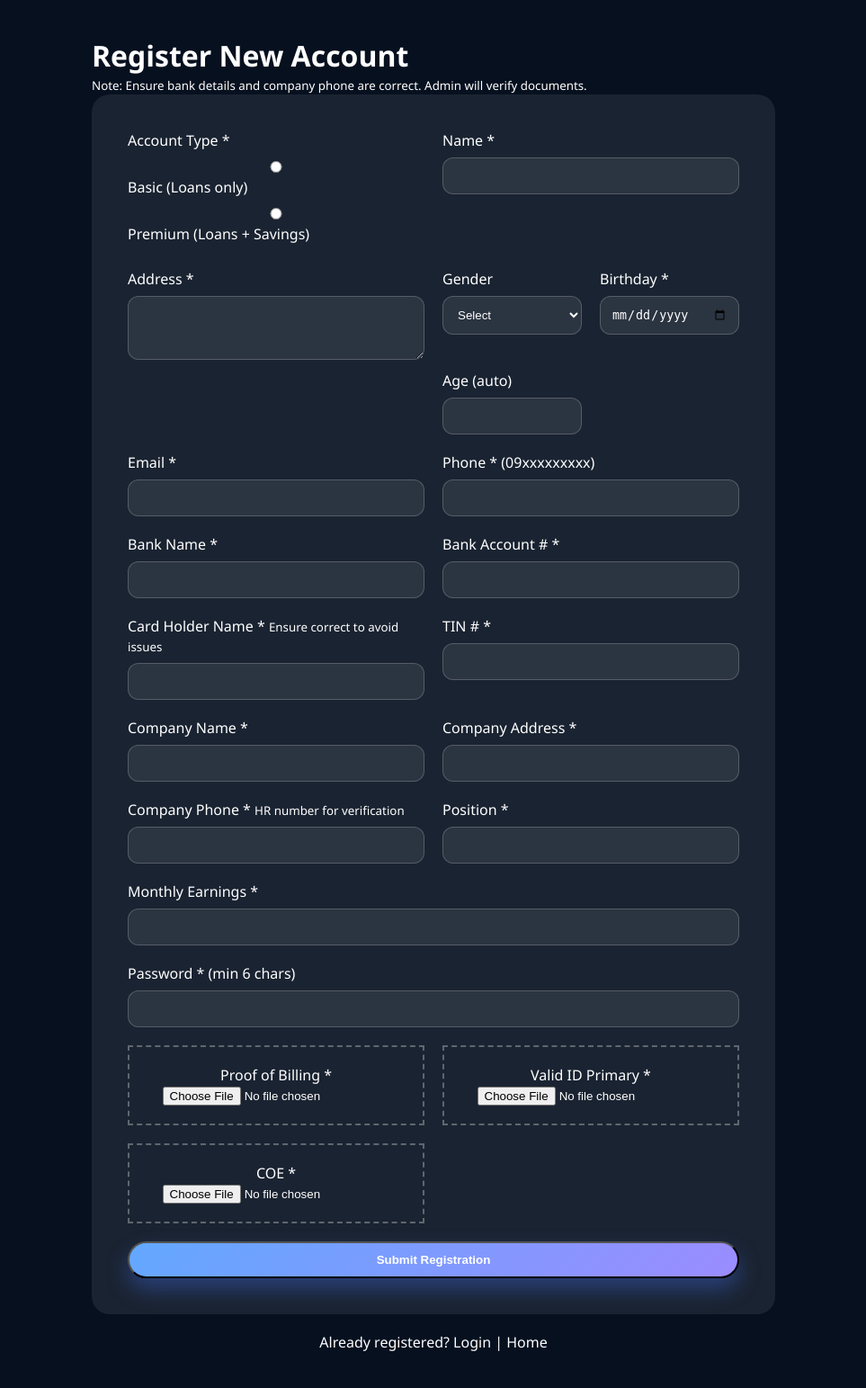
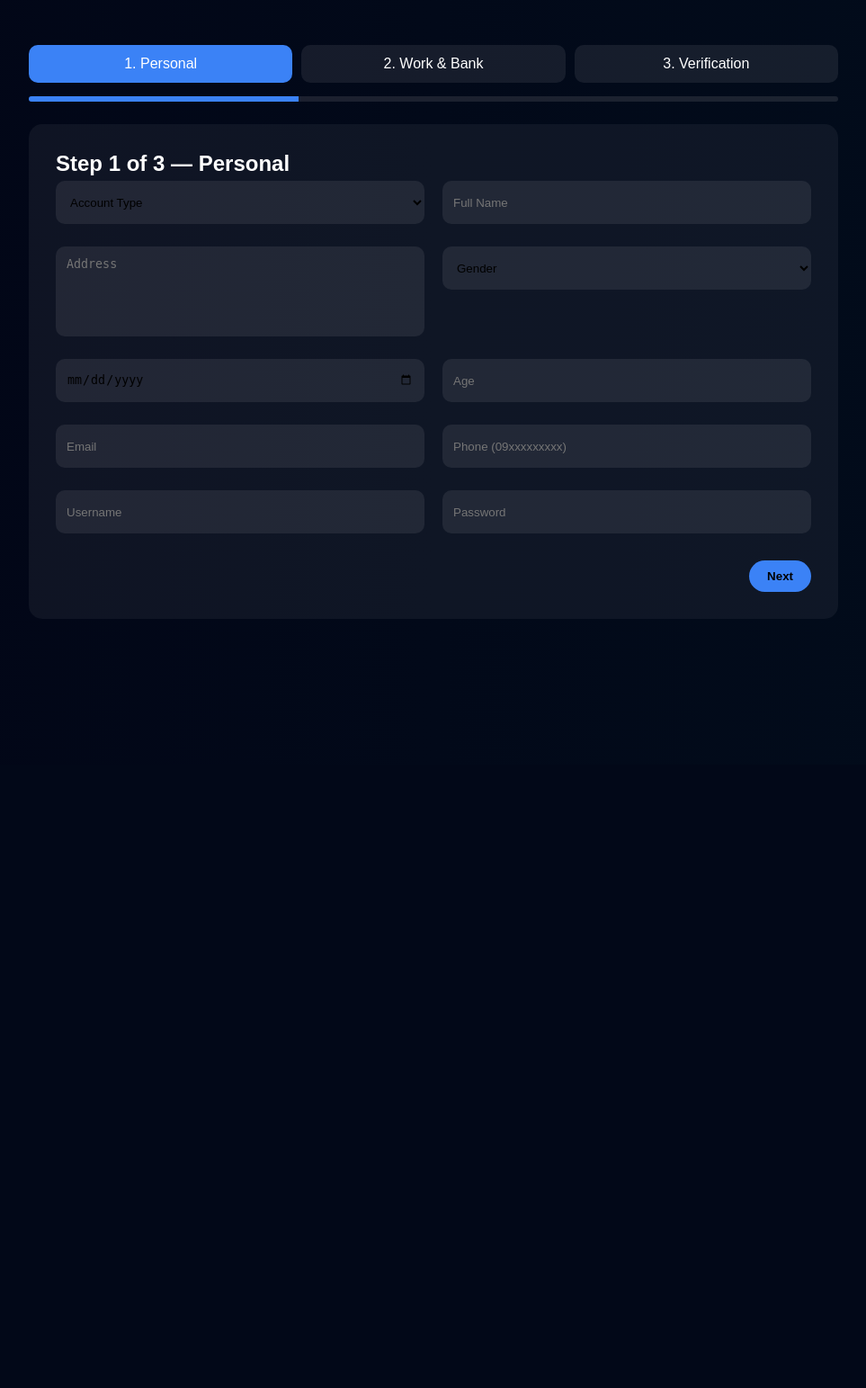
Before and after one commit to itlognatorta/WS301-LOAN, a PHP site: page /register.php in a window 1280 px wide. Shown: the whole page at 90% size, without its empty margins (158-1121 px from the left). After the commit the page ends 688 px from the top, so only its background shows below. Run offline with PHP 8.4, Linux system fonts and the light colour scheme; a stand-in replaces the project's code that opens the database connection.

Commit message:
address og font color need adjustment

```diff
--- a/db_connect.php
+++ b/db_connect.php
@@ -30,42 +30,3 @@ if ($_SERVER['REQUEST_METHOD'] === 'POST') {
     }
 }
 ?>
-<!DOCTYPE html>
-<html lang="en">
-<head>
-    <meta charset="UTF-8">
-    <meta name="viewport" content="width=device-width, initial-scale=1.0">
-    <title>Login | Loan System</title>
-    <link rel="stylesheet" href="index.css">
-    <style>
-        .login-container { max-width: 420px; margin: 0 auto; padding: 60px 20px; }
-        .login-form { background: rgba(255,255,255,0.1); padding: 40px; border-radius: 20px; }
-        .form-group { margin-bottom: 20px; }
-        .form-group label { display: block; margin-bottom: 8px; }
-        .form-group input { width: 100%; padding: 14px; border: 1px solid rgba(255,255,255,0.2); background: rgba(255,255,255,0.08); border-radius: 12px; color: white; }
-        .form-group input::placeholder { color: #aaa; }
-        .btn-login { width: 100%; }
-        .admin-link { text-align: center; margin-top: 20px; }
-    </style>
-</head>
-<body>
-    <div class="login-container">
-        <h1>Login to your account</h1>
-        <?php if ($error): ?><p style="color: #ff6b6b; margin-bottom: 20px;"><?php echo $error; ?></p><?php endif; ?>
-        <form method="POST" class="login-form">
-            <div class="form-group">
-                <label for="username">Username or Email</label>
-                <input type="text" id="username" name="username" required value="<?php echo htmlspecialchars($_POST['username'] ?? ''); ?>">
-            </div>
-            <div class="form-group">
-                <label for="password">Password</label>
-                <input type="password" id="password" name="password" required>
-            </div>
-            <button type="submit" class="btn btn-primary btn-login">Login</button>
-        </form>
-        <div class="admin-link">
-            <a href="admin/login.php">Admin Login</a> | <a href="register.php">Register</a>
-        </div>
-    </div>
-</body>
-</html>
--- /dev/null
+++ b/register.css
@@ -0,0 +1,123 @@
+/* BACKGROUND */
+body {
+    background: linear-gradient(to right, #020617, #020c1b);
+    color: white;
+    font-family: Arial, sans-serif;
+}
+
+/* CONTAINER */
+.register-wrapper {
+    max-width: 900px;
+    margin: 50px auto;
+}
+
+/* STEPS */
+.steps {
+    display: flex;
+    gap: 10px;
+    margin-bottom: 15px;
+}
+.step {
+    flex: 1;
+    padding: 12px;
+    text-align: center;
+    border-radius: 10px;
+    background: rgba(255,255,255,0.08);
+}
+.step.active {
+    background: #3b82f6;
+}
+
+/* PROGRESS */
+.progress-bar {
+    height: 6px;
+    background: rgba(248, 243, 243, 0.1);
+    border-radius: 10px;
+    overflow: hidden;
+    margin-bottom: 25px;
+}
+.progress {
+    height: 100%;
+    width: 33%;
+    background: #3b82f6;
+}
+
+/* FORM */
+.form-card {
+    background: rgba(255,255,255,0.05);
+    padding: 30px;
+    border-radius: 15px;
+}
+
+/* GRID */
+.form-row {
+    display: grid;
+    grid-template-columns: 1fr 1fr;
+    gap: 20px; /* spacing between fields */
+    color: black;
+    margin-bottom: 10px;
+}
+
+/* INPUT STYLE */
+input, select, textarea {
+    width: 100%;
+    padding: 12px;
+    border-radius: 10px;
+    border: none;
+    background: rgba(255,255,255,0.08);
+    color: rgb(0, 0, 0);
+    margin: 5px 0; /* spacing fix */
+}
+
+/* TEXTAREA HEIGHT FIX */
+textarea {
+    min-height: 100px;
+    resize: none;
+}
+
+/* BUTTONS */
+.btn-group {
+    display: flex;
+    justify-content: flex-end;
+    gap: 10px;
+    margin-top: 25px;
+}
+
+.btn {
+    padding: 10px 20px;
+    border-radius: 20px;
+    border: none;
+    cursor: pointer;
+}
+
+.btn-next { background: #3b82f6; }
+.btn-back { background: gray; }
+
+/* STEP VISIBILITY */
+.step-content { display: none; }
+.step-content.active { display: block; }
+
+/* MOBILE */
+@media(max-width:768px){
+    .form-row {
+        grid-template-columns: 1fr;
+    }
+}
+
+/* Make textarea same height as inputs */
+textarea {
+    height: 48px;
+    resize: none;
+}
+
+/* Align inputs perfectly */
+.form-row input,
+.form-row select,
+.form-row textarea {
+    height: 48px;
+}
+
+/* Fix spacing consistency */
+.form-row {
+    margin-bottom: 15px;
+}
--- a/register.php
+++ b/register.php
@@ -1,233 +1,254 @@
 <?php
-session_start();
-require_once __DIR__ . '/db_connect_new.php';
-require_once __DIR__ . '/includes/config.php';
+require_once __DIR__ . '/db_connect.php';
 
 $error = '';
 $success = '';
 
 if ($_SERVER['REQUEST_METHOD'] === 'POST') {
-    // Gather data
-    $account_type = sanitize_input($_POST['account_type']);
-    $name = sanitize_input($_POST['name']);
-    $address = sanitize_input($_POST['address']);
-    $gender = sanitize_input($_POST['gender'] ?? '');
+
+    // Collect data
+    $account_type = $_POST['account_type'];
+    $name = $_POST['name'];
+    $address = $_POST['address'];
+    $gender = $_POST['gender'];
     $birthday = $_POST['birthday'];
-    $email = sanitize_input($_POST['email']);
-    $phone = sanitize_input($_POST['phone']);
-    $bank_name = sanitize_input($_POST['bank_name']);
-    $bank_account = sanitize_input($_POST['bank_account']);
-    $account_holder = sanitize_input($_POST['account_holder']);
-    $tin = sanitize_input($_POST['tin']);
-    $company_name = sanitize_input($_POST['company_name']);
-    $company_address = sanitize_input($_POST['company_address']);
-    $company_phone = sanitize_input($_POST['company_phone']);
-    $position = sanitize_input($_POST['position']);
-    $monthly_earnings = floatval($_POST['monthly_earnings']);
-    $password = $_POST['password'];
-    $username = $email; // Use email as username
+    $email = $_POST['email'];
+    $contact = $_POST['contact'];
+    $username = $_POST['username'];
+    $password = password_hash($_POST['password'], PASSWORD_DEFAULT);
 
-    // Validation
+    $bank_name = $_POST['bank_name'];
+    $bank_acc = $_POST['bank_acc'];
+    $card_name = $_POST['card_name'];
+
+    $tin = $_POST['tin'];
+
+    $company_name = $_POST['company_name'];
+    $company_address = $_POST['company_address'];
+    $company_phone = $_POST['company_phone'];
+    $position = $_POST['position'];
+    $earnings = $_POST['earnings'];
+
     $errors = [];
 
-    if (!in_array($account_type, ['basic', 'premium'])) $errors[] = 'Invalid account type.';
-    if (empty($name)) $errors[] = 'Name required.';
-    if (empty($address)) $errors[] = 'Address required.';
-    if (empty($birthday) || strtotime($birthday) === false) $errors[] = 'Valid birthday required.';
-    if (calculate_age($birthday) < 18) $errors[] = 'Must be at least 18 years old.';
-    if (!validate_email($email)) $errors[] = 'Valid email required.';
-    if (!validate_ph_phone($phone)) $errors[] = 'Valid PH phone required.';
-    if (empty($bank_name) || empty($bank_account) || empty($account_holder)) $errors[] = 'Bank details required.';
-    if (empty($tin)) $errors[] = 'TIN required.';
-    if (empty($company_name) || empty($company_address) || empty($company_phone) || empty($position)) $errors[] = 'Company details required.';
-    if ($monthly_earnings <= 0) $errors[] = 'Monthly earnings must be positive.';
-    if (strlen($password) < 6) $errors[] = 'Password min 6 chars.';
+    // VALIDATIONS
+    if(strlen($username) < 6) $errors[] = "Username must be at least 6 characters.";
+    if(!filter_var($email, FILTER_VALIDATE_EMAIL)) $errors[] = "Invalid email.";
+    if(!preg_match('/^09[0-9]{9}$/', $contact)) $errors[] = "Invalid PH contact number.";
 
-    // Check duplicates/blocked
-    if ($dbConnected && $pdo) {
-        $stmt = $pdo->prepare("SELECT id FROM users WHERE email = ? OR phone = ? OR tin = ?");
-        $stmt->execute([$email, $phone, $tin]);
-        if ($stmt->fetch()) $errors[] = 'Email, phone, or TIN already registered.';
-
-        $stmt = $pdo->prepare("SELECT id FROM blocked_emails WHERE email = ?");
-        $stmt->execute([$email]);
-        if ($stmt->fetch()) $errors[] = 'Email blocked.';
-
-        if ($account_type === 'premium' && is_premium_limit_reached($pdo)) $errors[] = 'Premium slots full (max 50).';
-    }
-
-    if (empty($errors)) {
-        // Uploads
-        $proof_path = handle_upload($_FILES['proof_billing'], $pdo->lastInsertId() ?: time(), 'proof_billing') ?: '';
-        $id_path = handle_upload($_FILES['valid_id'], $pdo->lastInsertId() ?: time(), 'valid_id') ?: '';
-        $coe_path = handle_upload($_FILES['coe'], $pdo->lastInsertId() ?: time(), 'coe') ?: '';
-
-        if (empty($proof_path) || empty($id_path) || empty($coe_path)) $errors[] = 'All uploads required.';
-
-        if (empty($errors)) {
-            $password_hash = hash_password($password);
-            $stmt = $pdo->prepare("INSERT INTO users (username, email, password_hash, account_type, name, address, gender, birthday, phone, bank_name, bank_account, account_holder, tin, company_name, company_address, company_phone, position, monthly_earnings, proof_billing_path, valid_id_path, coe_path) VALUES (?, ?, ?, ?, ?, ?, ?, ?, ?, ?, ?, ?, ?, ?, ?, ?, ?, ?, ?, ?, ?)");
-            $result = $stmt->execute([$username, $email, $password_hash, $account_type, $name, $address, $gender, $birthday, $phone, $bank_name, $bank_account, $account_holder, $tin, $company_name, $company_address, $company_phone, $position, $monthly_earnings, $proof_path, $id_path, $coe_path]);
-
-            if ($result) {
-                $success = 'Registration submitted! Pending admin approval.';
-            } else {
-                $errors[] = 'Registration failed. Try again.';
-            }
+    // Premium limit
+    if($account_type == "Premium"){
+        $stmt = $pdo->query("SELECT COUNT(*) as total FROM users WHERE account_type='Premium'");
+        $row = $stmt->fetch();
+        if($row['total'] >= 50){
+            $errors[] = "Premium slots are full.";
         }
     }
 
-    $error = implode('<br>', $errors);
+    // Uploads
+    $proof = $_FILES['proof']['name'];
+    $valid_id = $_FILES['valid_id']['name'];
+    $coe = $_FILES['coe']['name'];
+
+    if(empty($proof) || empty($valid_id) || empty($coe)){
+        $errors[] = "All uploads are required.";
     }
 
+    if(empty($errors)){
+
+        move_uploaded_file($_FILES['proof']['tmp_name'], "uploads/".$proof);
+        move_uploaded_file($_FILES['valid_id']['tmp_name'], "uploads/".$valid_id);
+        move_uploaded_file($_FILES['coe']['tmp_name'], "uploads/".$coe);
+
+        $stmt = $pdo->prepare("INSERT INTO users
+        (account_type,name,address,gender,birthday,email,contact,username,password,
+        bank_name,bank_acc,card_name,tin,company_name,company_address,company_phone,
+        position,earnings,proof,valid_id,coe,status)
+        VALUES (?,?,?,?,?,?,?,?,?,?,?,?,?,?,?,?,?,?,?,?,?,'Pending')");
+
+        $stmt->execute([
+            $account_type,$name,$address,$gender,$birthday,$email,$contact,$username,$password,
+            $bank_name,$bank_acc,$card_name,$tin,$company_name,$company_address,$company_phone,
+            $position,$earnings,$proof,$valid_id,$coe
+        ]);
+
+        $success = "Registration submitted! Waiting for admin approval.";
+    } else {
+        $error = implode("<br>", $errors);
+    }
+}
 ?>
+
 <!DOCTYPE html>
 <html lang="en">
 <head>
 <meta charset="UTF-8">
-    <meta name="viewport" content="width=device-width, initial-scale=1.0">
 <title>Register | Loan System</title>
 <link rel="stylesheet" href="index.css">
-    <style>
-        .register-container { max-width: 800px; margin: 0 auto; padding: 40px 20px; }
-        .register-form { background: rgba(255,255,255,0.08); padding: 40px; border-radius: 20px; }
-        .form-row { display: grid; grid-template-columns: 1fr 1fr; gap: 20px; }
-        .form-group { margin-bottom: 20px; }
-        .form-group label { display: block; margin-bottom: 8px; }
-        .form-group input, .form-group select, .form-group textarea { width: 100%; padding: 12px; border: 1px solid rgba(255,255,255,0.2); background: rgba(255,255,255,0.08); border-radius: 12px; color: white; }
-        .upload-group { border: 2px dashed rgba(255,255,255,0.3); padding: 20px; text-align: center; }
-        .btn-register { width: 100%; margin-top: 20px; }
-        @media (max-width: 768px) { .form-row { grid-template-columns: 1fr; } }
-    </style>
-    <script>
-        function calcAge() {
-            const bday = new Date(document.getElementById('birthday').value);
-            const today = new Date();
-            let age = today.getFullYear() - bday.getFullYear();
-            const m = today.getMonth() - bday.getMonth();
-            if (m < 0 || (m === 0 && today.getDate() < bday.getDate())) age--;
-            document.getElementById('age').value = age;
-        }
-    </script>
+<link rel="stylesheet" href="register.css">
+
 </head>
-<body>
-    <div class="register-container">
-        <h1>Register New Account</h1>
-        <p><small>Note: Ensure bank details and company phone are correct. Admin will verify documents.</small></p>
-        <?php if ($error): ?><p style="color: #ff6b6b; margin-bottom: 20px;"><?php echo $error; ?></p><?php endif; ?>
-        <?php if ($success): ?><p style="color: #4ade80; margin-bottom: 20px;"><?php echo $success; ?></p><?php endif; ?>
-        <form method="POST" enctype="multipart/form-data" class="register-form">
+
+<div class="register-wrapper">
+
+<!-- STEPS -->
+<div class="steps">
+    <div class="step active">1. Personal</div>
+    <div class="step">2. Work & Bank</div>
+    <div class="step">3. Verification</div>
+</div>
+
+<div class="progress-bar">
+    <div class="progress" id="progress"></div>
+</div>
+
+<form method="POST" enctype="multipart/form-data" class="form-card">
+
+<!-- STEP 1 -->
+<div class="step-content active">
+
+<h2>Step 1 of 3 — Personal</h2>
+
+<!-- ROW 1 -->
 <div class="form-row">
-                <div class="form-group">
-                    <label>Account Type *</label>
-                    <label><input type="radio" name="account_type" value="basic" required> Basic (Loans only)</label>
-                    <label><input type="radio" name="account_type" value="premium" required> Premium (Loans + Savings)</label>
+    <select name="account_type" required>
+        <option value="">Account Type</option>
+        <option>Basic</option>
+        <option>Premium</option>
+    </select>
+
+    <input type="text" name="name" placeholder="Full Name" required>
 </div>
-                <div class="form-group">
-                    <label>Name *</label>
-                    <input type="text" name="name" required>
-                </div>
-            </div>
+
+<!-- ROW 2 -->
 <div class="form-row">
-                <div class="form-group">
-                    <label>Address *</label>
-                    <textarea name="address" required rows="3"></textarea>
-                </div>
-                <div class="form-row">
-                    <div class="form-group">
-                        <label>Gender</label>
+    <textarea name="address" placeholder="Address" required></textarea>
+
     <select name="gender">
-                            <option value="">Select</option>
-                            <option value="male">Male</option>
-                            <option value="female">Female</option>
-                            <option value="other">Other</option>
+        <option value="">Gender</option>
+        <option>Male</option>
+        <option>Female</option>
     </select>
 </div>
-                    <div class="form-group">
-                        <label>Birthday *</label>
-                        <input type="date" id="birthday" name="birthday" onChange="calcAge()" required max="<?php echo date('Y-m-d', strtotime('-18 years')); ?>">
+
+<!-- ROW 3 -->
+<div class="form-row">
+    <input type="date" id="birthday" name="birthday" onchange="calcAge()" required>
+
+    <input type="text" id="age" placeholder="Age" readonly>
 </div>
-                    <div class="form-group">
-                        <label>Age (auto)</label>
-                        <input type="number" id="age" readonly>
+
+<!-- ROW 4 -->
+<div class="form-row">
+    <input type="email" name="email" placeholder="Email" required>
+    <input type="text" name="contact" placeholder="Phone (09xxxxxxxxx)" required>
 </div>
+
+<!-- ROW 5 -->
+<div class="form-row">
+    <input type="text" name="username" placeholder="Username" required>
+    <input type="password" name="password" placeholder="Password" required>
 </div>
+
+<div class="btn-group">
+    <button type="button" class="btn btn-next" onclick="nextStep()">Next</button>
 </div>
+
+</div>
+
+<!-- STEP 2 -->
+<div class="step-content">
+
+<h2>Step 2 of 3 — Work & Bank</h2>
+
 <div class="form-row">
-                <div class="form-group">
-                    <label>Email *</label>
-                    <input type="email" name="email" required>
+    <input type="text" name="bank_name" placeholder="Bank Name" required>
+    <input type="text" name="bank_acc" placeholder="Bank Account #" required>
 </div>
-                <div class="form-group">
-                    <label>Phone * (09xxxxxxxxx)</label>
-                    <input type="tel" name="phone" required>
+
+<div class="form-row">
+    <input type="text" name="card_name" placeholder="Card Holder Name" required>
+    <input type="text" name="tin" placeholder="TIN #" required>
 </div>
+
+<div class="form-row">
+    <input type="text" name="company_name" placeholder="Company Name" required>
+    <input type="text" name="company_address" placeholder="Company Address" required>
 </div>
+
 <div class="form-row">
-                <div class="form-group">
-                    <label>Bank Name *</label>
-                    <input type="text" name="bank_name" required>
+    <input type="text" name="company_phone" placeholder="Company Phone" required>
+    <input type="text" name="position" placeholder="Position" required>
 </div>
-                <div class="form-group">
-                    <label>Bank Account # *</label>
-                    <input type="text" name="bank_account" required>
+
+<input type="number" name="earnings" class="full-width" placeholder="Monthly Earnings" required>
+
+<div class="btn-group">
+    <button type="button" class="btn btn-back" onclick="prevStep()">Back</button>
+    <button type="button" class="btn btn-next" onclick="nextStep()">Next</button>
 </div>
+
 </div>
+
+<!-- STEP 3 -->
+<div class="step-content">
+
+<h2>Step 3 of 3 — Verification</h2>
+
 <div class="form-row">
-                <div class="form-group">
-                    <label>Card Holder Name * <small>Ensure correct to avoid issues</small></label>
-                    <input type="text" name="account_holder" required>
+    <input type="file" name="proof" required>
+    <input type="file" name="valid_id" required>
 </div>
-                <div class="form-group">
-                    <label>TIN # *</label>
-                    <input type="text" name="tin" required>
+
+<div class="form-row">
+    <input type="file" name="coe" class="full-width" required>
 </div>
+
+<div class="btn-group">
+    <button type="button" class="btn btn-back" onclick="prevStep()">Back</button>
+    <button type="submit" name="register" class="btn btn-next">Submit</button>
 </div>
-            <div class="form-row">
-                <div class="form-group">
-                    <label>Company Name *</label>
-                    <input type="text" name="company_name" required>
+
 </div>
-                <div class="form-group">
-                    <label>Company Address *</label>
-                    <input type="text" name="company_address" required>
+
+</form>
 </div>
-            </div>
-            <div class="form-row">
-                <div class="form-group">
-                    <label>Company Phone * <small>HR number for verification</small></label>
-                    <input type="tel" name="company_phone" required>
-                </div>
-                <div class="form-group">
-                    <label>Position *</label>
-                    <input type="text" name="position" required>
-                </div>
-            </div>
-            <div class="form-group">
-                <label>Monthly Earnings *</label>
-                <input type="number" name="monthly_earnings" min="0" step="0.01" required>
-            </div>
-            <div class="form-group">
-                <label>Password * (min 6 chars)</label>
-                <input type="password" name="password" required minlength="6">
-            </div>
-            <div class="form-row">
-                <div class="upload-group">
-                    <label>Proof of Billing *</label>
-                    <input type="file" name="proof_billing" accept=".jpg,.jpeg,.png,.pdf" required>
-                </div>
-                <div class="upload-group">
-                    <label>Valid ID Primary *</label>
-                    <input type="file" name="valid_id" accept=".jpg,.jpeg,.png,.pdf" required>
-                </div>
-                <div class="upload-group">
-                    <label>COE *</label>
-                    <input type="file" name="coe" accept=".jpg,.jpeg,.png,.pdf" required>
-                </div>
-            </div>
-            <button type="submit" class="btn btn-primary btn-register">Submit Registration</button>
-        </form>
-        <p style="text-align: center; margin-top: 20px;"><a href="login.php">Already registered? Login</a> | <a href="index.php">Home</a></p>
-    </div>
-</body>
+
+<script>
+let currentStep = 0;
+const steps = document.querySelectorAll(".step-content");
+const progress = document.getElementById("progress");
+const stepLabels = document.querySelectorAll(".step");
+
+function showStep(index){
+    steps.forEach((step,i)=>{
+        step.classList.toggle("active", i===index);
+        stepLabels[i].classList.toggle("active", i===index);
+    });
+    progress.style.width = ((index+1)/3)*100 + "%";
+}
+
+function nextStep(){
+    if(currentStep < 2){
+        currentStep++;
+        showStep(currentStep);
+    }
+}
+
+function prevStep(){
+    if(currentStep > 0){
+        currentStep--;
+        showStep(currentStep);
+    }
+}
+
+function calcAge(){
+    let b = new Date(document.getElementById("birthday").value);
+    let t = new Date();
+    let age = t.getFullYear() - b.getFullYear();
+    document.getElementById("age").value = age;
+}
+
+showStep(0);
+</script>
 </html>
```
Lines whose indentation alone changed are shown as unchanged.
